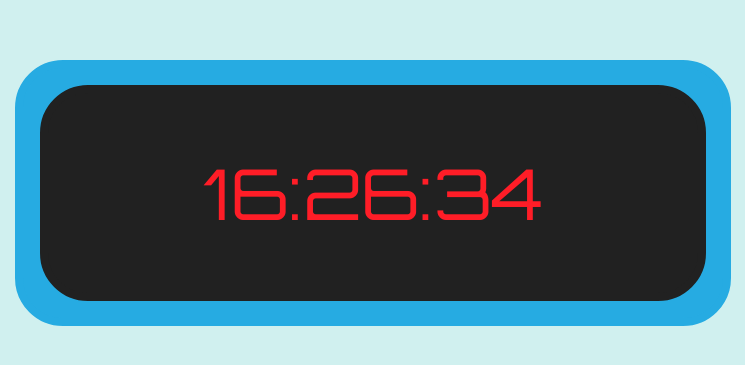
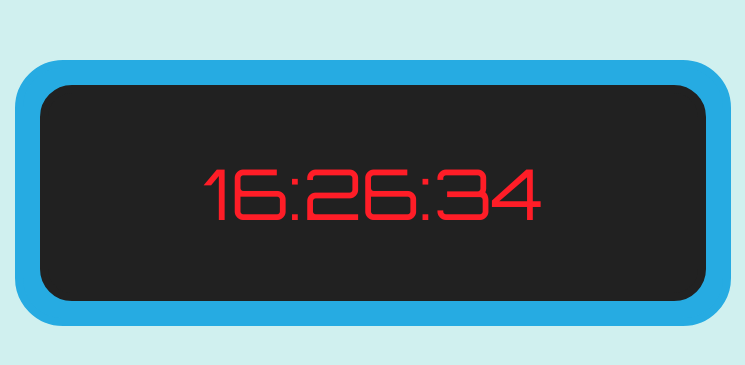
Before and after one commit to Jobrzut/Clock, a plain HTML site: page index.html in a window 1280 px wide. Shown: the part 207-572 px from the top of the page, 267-1012 px from the left. Drawn offline with Linux system fonts and the light colour scheme.

Commit message:
Add files via upload

```diff
--- a/style.css
+++ b/style.css
@@ -26,7 +26,7 @@ body {
 .ekran {
     background-color: #212121;
     border: #212121 0.5em solid;
-    border-radius: 3em;
+    border-radius: 2em;
     position: absolute;
     left: 50%;
     top: 50%;
```
